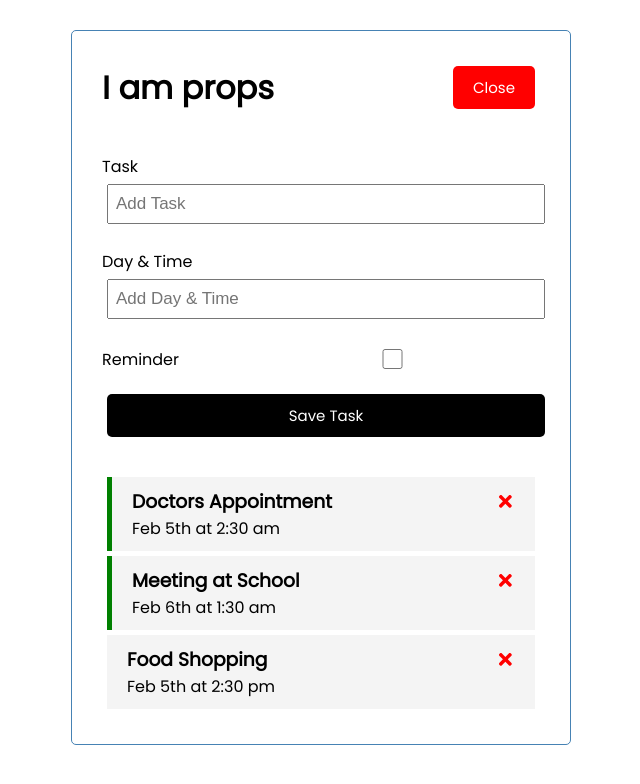
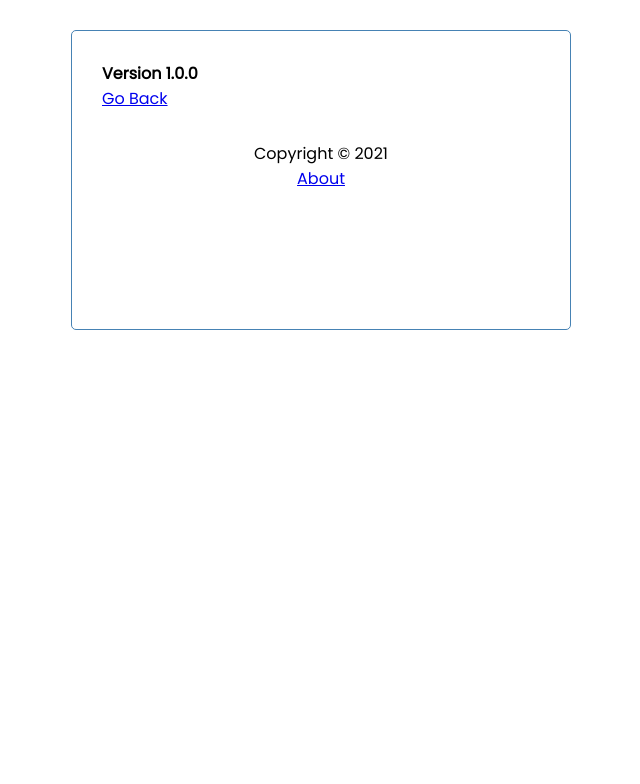
Before and after one commit to ZaidAhmad-dev/react-task-tracker, a React (Create React App) app: page /about in a window 1280 px wide. Shown: the top 784 px of the page, without its empty margins (319-959 px from the left). Built offline with nearby package versions, Linux system fonts and the light colour scheme; data requests are answered from the project's data file.

Commit message:
Routing, Footer, About

```diff
--- /dev/null
+++ b/db.json
@@ -0,0 +1,16 @@
+{
+  "tasks": [
+    {
+      "id": 2,
+      "text": "Meeting at School",
+      "day": "Feb 6th at 1:30 am",
+      "reminder": true
+    },
+    {
+      "id": 3,
+      "text": "Food Shopping",
+      "day": "Feb 5th at 2:30 pm",
+      "reminder": false
+    }
+  ]
+}
--- a/package.json
+++ b/package.json
@@ -9,6 +9,7 @@
     "react": "^17.0.2",
     "react-dom": "^17.0.2",
     "react-icons": "^4.2.0",
+    "react-router-dom": "^5.2.0",
     "react-scripts": "4.0.3",
     "web-vitals": "^1.1.1"
   },
@@ -16,7 +17,8 @@
     "start": "react-scripts start",
     "build": "react-scripts build",
     "test": "react-scripts test",
-    "eject": "react-scripts eject"
+    "eject": "react-scripts eject",
+    "server": "json-server --watch db.json --port 5000"
   },
   "eslintConfig": {
     "extends": [
--- a/src/App.js
+++ b/src/App.js
@@ -1,67 +1,120 @@
-import {useState} from 'react';
+import {BrowserRouter as Router, Route} from 'react-router-dom';
+import {useState, useEffect} from 'react';
 import Header from './components/Header';
+import About from './components/About';
+import Footer from './components/Footer';
 import Tasks from './components/Tasks';
 import AddTask from './components/AddTask'
 
 function App() {
 
   const [showAddTask, setShowAddTask] = useState(true);
-  const [tasks, setTasks] = useState([
-    {
-        id: 1,
-        text: 'Doctors Appointment',
-        day:'Feb 5th at 2:30 am',
-        reminder: true,
-    },
-    {
-        id: 2,
-        text: 'Meeting at School',
-        day:'Feb 6th at 1:30 am',
-        reminder: true,
-    },
-    {
-        id: 3,
-        text: 'Food Shopping',
-        day:'Feb 5th at 2:30 pm',
-        reminder: false,
-    },
-]);
+  const [tasks, setTasks] = useState([]);
+
+  useEffect(() => {
+
+    const getTasks = async () => {
+      const tasksFromServer = await fetchTasks()
+      setTasks(tasksFromServer)
+    }
+
+    getTasks()
+
+  }, [])
+
+  // Fetch Tasks
+  const fetchTasks = async () => {
+    const res = await fetch('http://localhost:5000/tasks');
+
+    const data = await res.json();
+
+    return data;
+  }
+
+    // Fetch Task
+    const fetchTask = async (id) => {
+      const res = await fetch(`http://localhost:5000/tasks/${id}`);
+
+      const data = await res.json();
+
+      return data;
+    }
 
     //Add Task
 
-    const addTask = (task) => {
-        const id = Math.floor(Math.random() * 1000) + 1;
-        const newTask = {id, ...task};
-        setTasks([...tasks, newTask]);
+    const addTask = async (task) => {
+        // const id = Math.floor(Math.random() * 1000) + 1;
+        // const newTask = {id, ...task};
+        // setTasks([...tasks, newTask]);
+
+        const res = await fetch('http://localhost:5000/tasks', {
+          method: 'POST',
+          headers: {
+            'Content-type': 'application/json',
+          },
+          body: JSON.stringify(task)
+        })
+
+        const data = await res.json();
+
+        setTasks(...tasks, data);
     }
 
     //Delete Task
 
-    const deleteTask = (id) => {
+    const deleteTask = async (id) => {
+      await fetch(`http://localhost:5000/tasks/${id}`,
+      {
+        method: 'DELETE'
+      })
       setTasks(tasks.filter((task) =>
         task.id !== id
       ))
   }
 
     //Toggle Reminder
-    const toggleReminder = (id) => {
+    const toggleReminder = async (id) => {
+      const taskToToggle = await fetchTask(id);
+      const updTask = {...taskToToggle, reminder: !taskToToggle.reminder}
+
+      const res = await fetch(`http://localhost:5000/tasks/${id}`, {
+        method: 'PUT',
+        headers: {
+          'Content-type': 'application/json'
+        },
+        body: JSON.stringify(updTask)
+      })
+
+      const data = await res.json();
+
       setTasks(
         tasks.map((task) =>
-          task.id === id ? {...task, reminder : !task.reminder} : task
+          task.id === id ? {...task, reminder : data.reminder} : task
         )
       );
+
     }
 
 
+
   return (
+    <Router>
     <div className="container">
-      <Header onAdd={() => setShowAddTask(!showAddTask)} showAdd={showAddTask} title='I am props'/>
+
+      <Route path = '/' exact render={(props) => (
+        <>
+          <Header onAdd={() => setShowAddTask(!showAddTask)} showAdd={showAddTask} title='I am props'/>
       {showAddTask && <AddTask onAdd={addTask}/>}
       { tasks.length > 0 ?
       <Tasks tasks={tasks} onDelete={deleteTask} onToggle={toggleReminder} /> :
       'No tasks to show'
       }
+        </>
+      )} />
+      <Route path='/about' component={About} />
+      <Footer />
     </div>
+    </Router>
   );
 }
 
--- /dev/null
+++ b/src/components/About.js
@@ -0,0 +1,12 @@
+import {Link} from 'react-router-dom';
+
+const About = () => {
+    return (
+        <>
+          <h4>Version 1.0.0</h4>
+          <Link to="/">Go Back</Link>
+        </>
+    )
+}
+
+export default About
--- /dev/null
+++ b/src/components/Footer.js
@@ -0,0 +1,12 @@
+import {Link} from 'react-router-dom';
+
+const Footer = () => {
+    return (
+        <footer>
+            <p>Copyright &copy; 2021</p>
+            <Link to="/about">About</Link>
+        </footer>
+    )
+}
+
+export default Footer
--- a/src/components/Header.js
+++ b/src/components/Header.js
@@ -1,12 +1,15 @@
 import PropTypes from 'prop-types';
 import Button from './Button';
+import {useLocation} from 'react-router-dom';
 
 const Header = ({title, onAdd, showAdd}) => {
-
+    const location = useLocation()
     return (
         <header className='header'>
             <h1>{title}</h1>
-            <Button color={showAdd ? 'red' : 'green'} text={showAdd ? 'Close' : 'Add'} onClick={onAdd}/>
+            {
+                location.pathname==='/' && <Button color={showAdd ? 'red' : 'green'} text={showAdd ? 'Close' : 'Add'} onClick={onAdd}/>
+            }
         </header>
     )
 }
--- a/src/components/Tasks.js
+++ b/src/components/Tasks.js
@@ -4,8 +4,8 @@ const Tasks = ({tasks, onDelete, onToggle}) => {
 
     return(
         <>
-        {tasks.map( (task) => {
-           return <Task key={task.id} task={task} onDelete={onDelete} onToggle={onToggle}/>
+        {tasks.map( (task, index) => {
+           return <Task key={index} task={task} onDelete={onDelete} onToggle={onToggle}/>
         })}
         </>
     )
```
Also changed, not shown: 1 other file (tests, documents, lock files or other folders).
